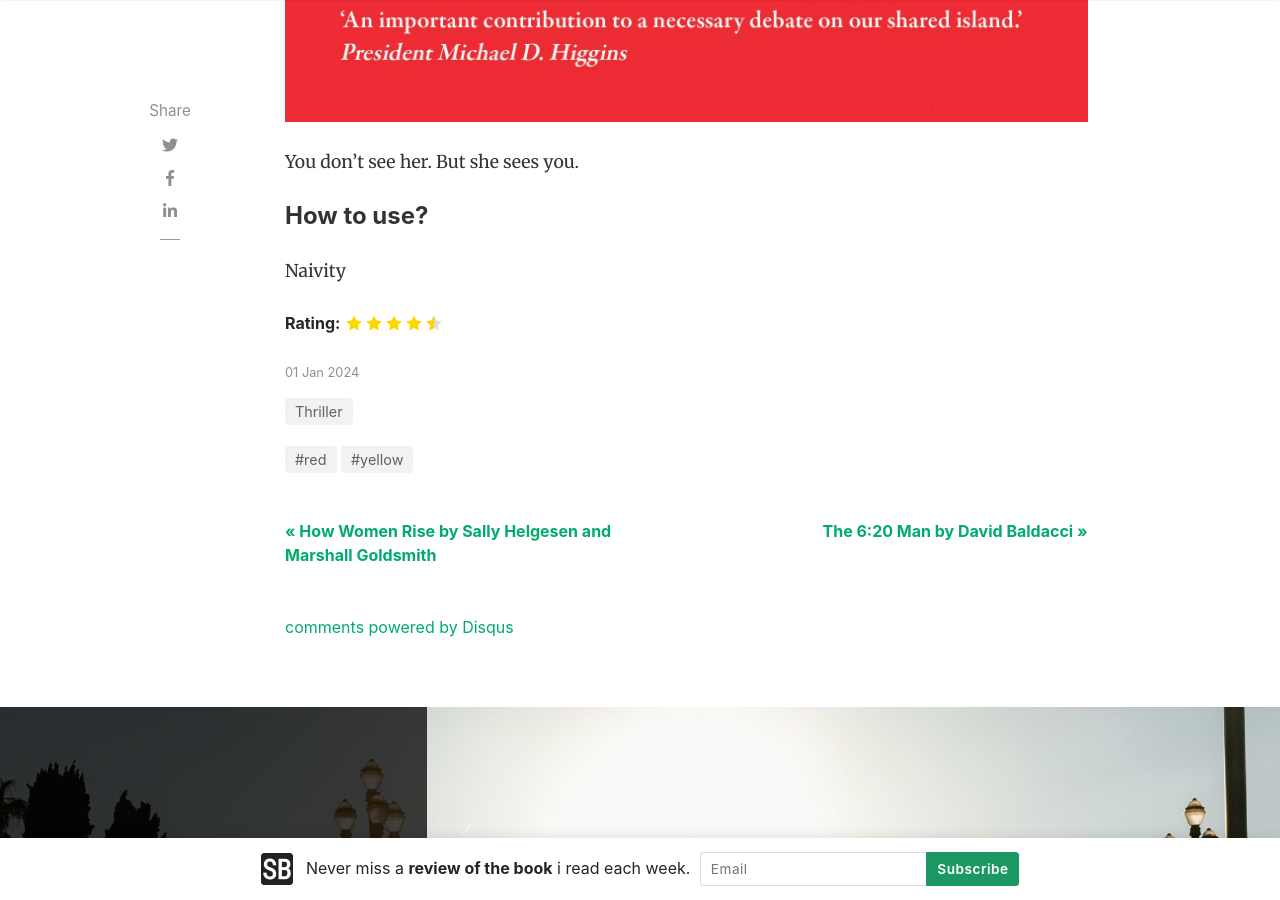
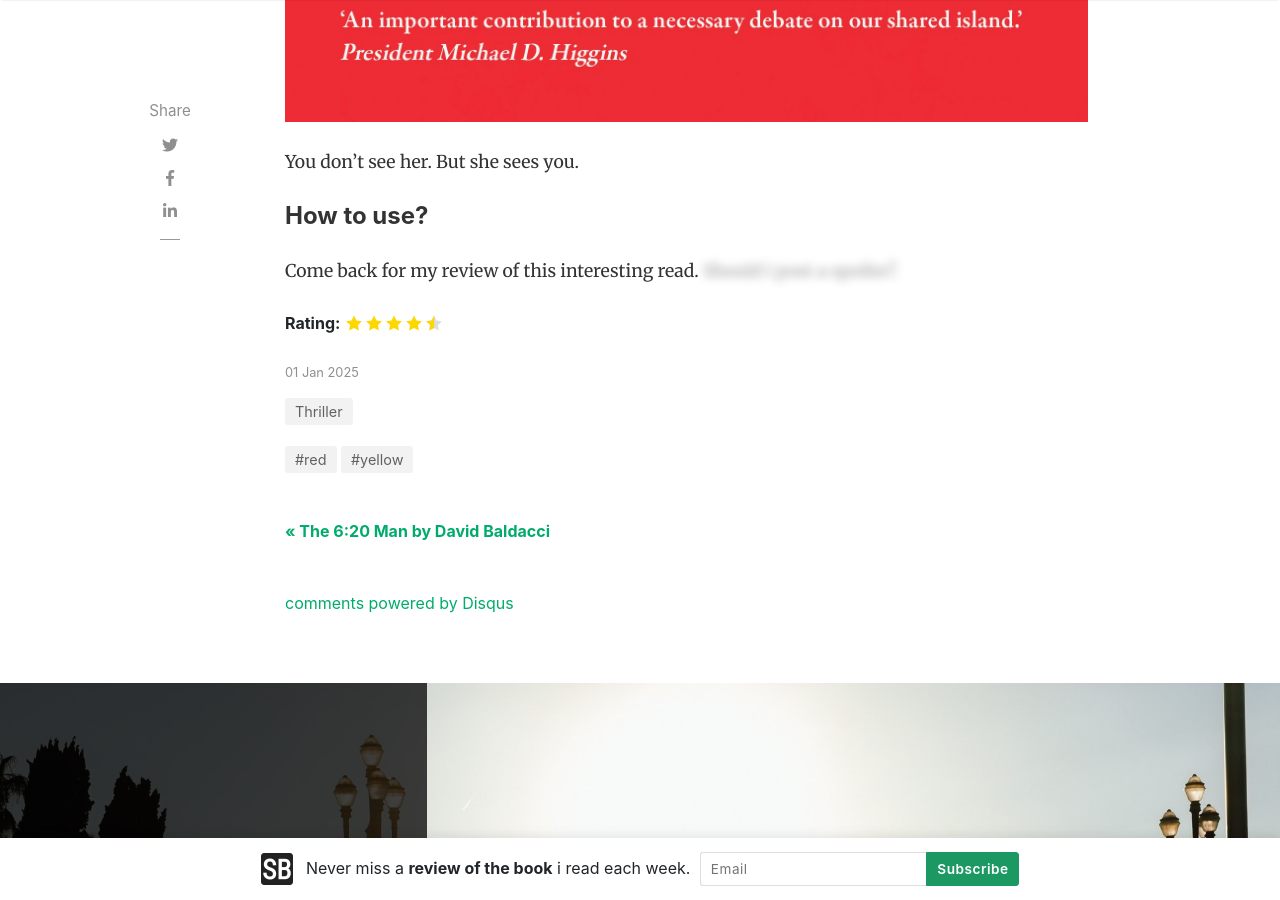
Before and after one commit to LucianaOA/Sprint-of-Books, a Jekyll site: the page built from _posts/2025-01-01-an-ireland-worth-working-for.md, in a window 1280 px wide and 900 px high, scrolled down 1439 px. Built offline with Jekyll 4.4.1, drawn with Linux system fonts in a browser that asks for light colours; nearby versions of some CDN libraries; comment, search, counter and statistics services are not loaded.

Commit message:
Update and rename 2024-01-01-an-ireland-worth-working-for.md to 2025-01-01-an-ireland-worth-working-for.md

```diff
--- a/_posts/2024-01-01-an-ireland-worth-working-for.md
+++ b/_posts/2025-01-01-an-ireland-worth-working-for.md
@@ -12,4 +12,5 @@ You don't see her. But she sees you.
 
 #### How to use?
 
-Naivity
+Come back for my review of this interesting read.
+<span class="spoiler">Should i post a spoiler?.</span>
```
